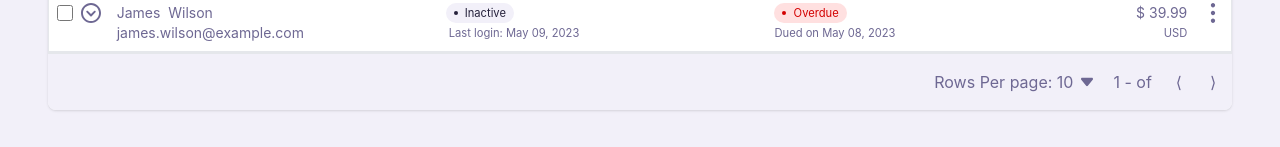
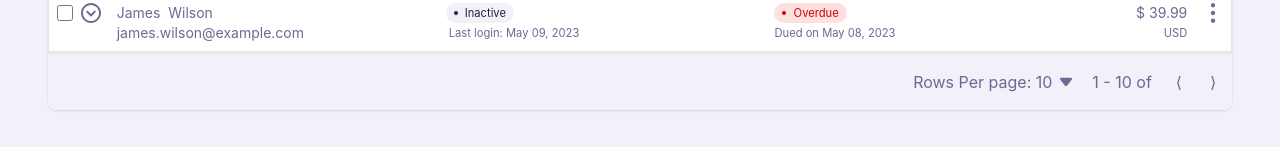
Before and after one commit to ccanokwuru/chisom-scelloo-test, a Vue app: page / in a window 1280 px wide. Shown: the part 763-910 px from the top of the page. Built offline with nearby package versions, Linux system fonts and the light colour scheme.

Commit message:
Update App.vue

```diff
--- a/src/App.vue
+++ b/src/App.vue
@@ -177,7 +177,7 @@ watch(search, (current, old) => {
       </div>
       <div class="p-3 bg-neutral">
         <Pagination
-          :totalIitems="users.length"
+          :totalItems="users.length"
           :current-page="Number(current_page)"
           :per-page="row_count"
           @change-page="changePage"
```
